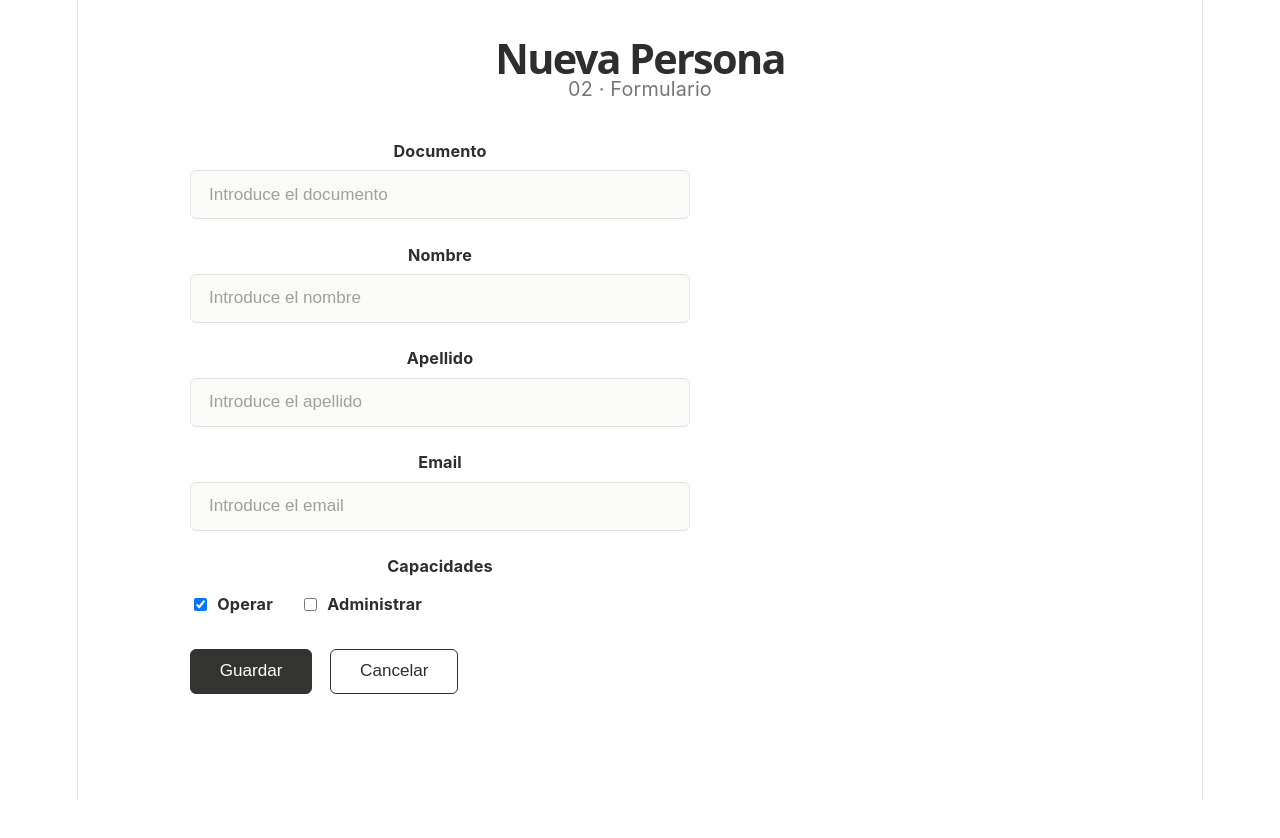
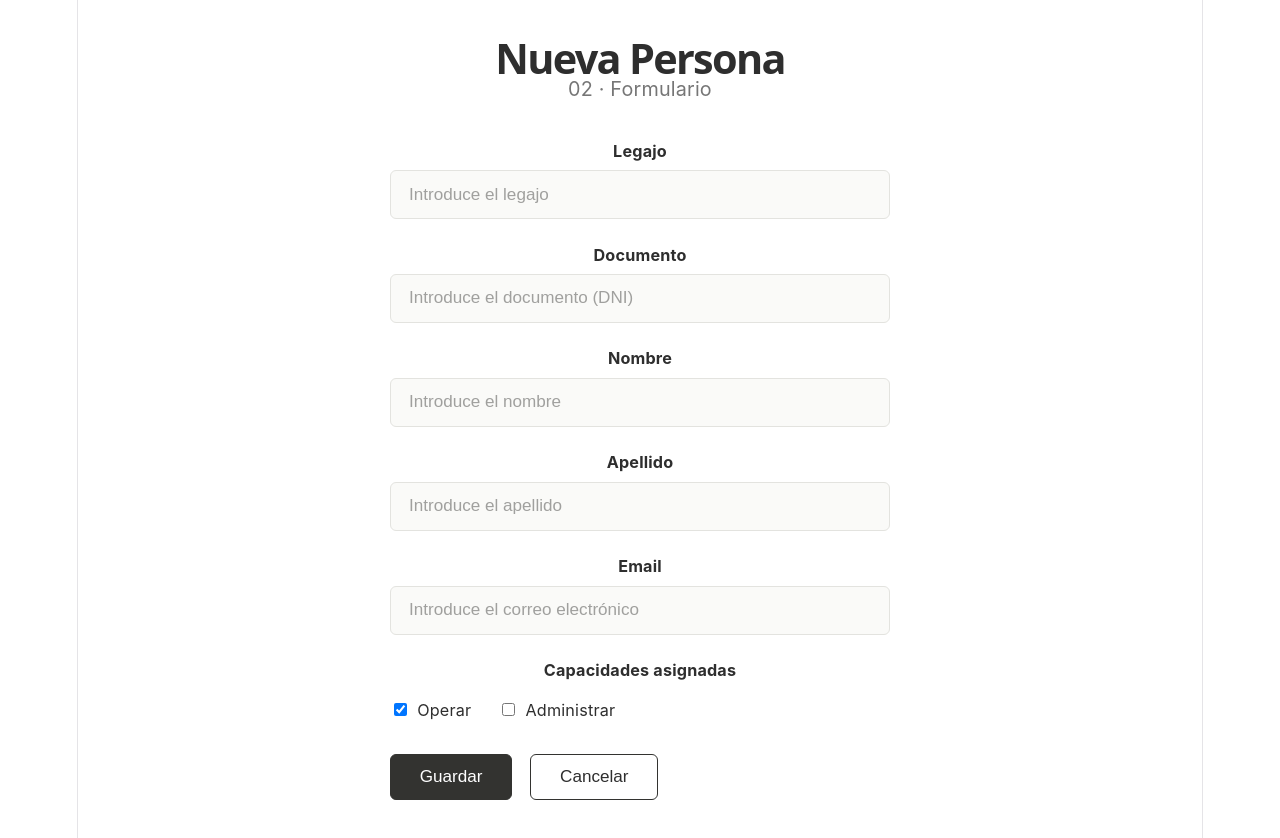
Before and after one commit to UNPSJB/SAIA-grupo-1, a React (Vite) app in the folder frontend/: page / in a window 1280 px wide. Both pictures are taken after a click on the button "+ Agregar Persona". Shown: the top 838 px of the page. Before the commit the page ends 800 px from the top, so only its background shows below. Built offline with nearby package versions, Linux system fonts and the light colour scheme; no server answers.

Commit message:
Restauro componentes de frontend al commit 4c75faf Frontend Persona

```diff
--- a/frontend/src/App.tsx
+++ b/frontend/src/App.tsx
@@ -1,44 +1,16 @@
 import { useState } from 'react';
+import { NuevaPersona } from './views/personas/nuevaPersona';
 import { ListadoPersonas } from './views/personas/listado';
-import { NuevaPersona } from './views/personas/nuevaPersona';
-import type { Persona } from './views/personas/tipos';
 
 function App() {
-  const [vista, setVista] = useState<'listado' | 'alta' | 'detalle' | 'editar'>('listado');
-  const [personaSeleccionada, setPersonaSeleccionada] = useState<Persona | null>(null);
+  const [vista, setVista] = useState<'listado' | 'alta'>('listado');
 
   return (
-    <div style={{ minHeight: '100vh', backgroundColor: 'var(--bg, #f7f7f7)' }}>
+    <div style={{ minHeight: '100vh', backgroundColor: '#ffffff' }}>
       {vista === 'listado' ? (
-        <ListadoPersonas
-          onNuevoClick={() => {
-            setPersonaSeleccionada(null);
-            setVista('alta');
-          }}
-          onDetalleClick={(persona) => {
-            setPersonaSeleccionada(persona);
-            setVista('detalle');
-          }}
-          onEditarClick={(persona) => {
-            setPersonaSeleccionada(persona);
-            setVista('editar');
-          }}
-        />
-      ) : vista === 'alta' ? (
-        <NuevaPersona
-          onSuccess={() => setVista('listado')}
-          onCancel={() => setVista('listado')}
-        />
-      ) : vista === 'detalle' ? (
-        <NuevaPersona
-          persona={personaSeleccionada}
-          modoSoloLectura={true}
-          onSuccess={() => setVista('listado')}
-          onCancel={() => setVista('listado')}
-        />
+        <ListadoPersonas onNuevoClick={() => setVista('alta')} />
       ) : (
         <NuevaPersona
-          persona={personaSeleccionada}
           onSuccess={() => setVista('listado')}
           onCancel={() => setVista('listado')}
         />
--- a/frontend/src/views/personas/listado.tsx
+++ b/frontend/src/views/personas/listado.tsx
@@ -3,18 +3,12 @@ import type { Persona } from './tipos';
 import '../../styles/formularioAlta.css';
 
 interface ListadoPersonasProps {
-  onNuevoClick: () => void;
-  onDetalleClick: (persona: Persona) => void;
-  onEditarClick: (persona: Persona) => void;
+  onNuevoClick?: () => void;
 }
 
-const API_URL = import.meta.env.VITE_API_URL || "http://localhost:8000";
+const API_URL = import.meta.env.VITE_API_URL || 'http://localhost:8000';
 
-export const ListadoPersonas: React.FC<ListadoPersonasProps> = ({
-  onNuevoClick,
-  onDetalleClick,
-  onEditarClick,
-}) => {
+export const ListadoPersonas: React.FC<ListadoPersonasProps> = ({ onNuevoClick }) => {
   const [personas, setPersonas] = useState<Persona[]>([]);
   const [loading, setLoading] = useState(true);
 
@@ -29,25 +23,24 @@ export const ListadoPersonas: React.FC<ListadoPersonasProps> = ({
         setPersonas([]);
       }
     } catch {
+      // Dejar la lista vacía si el backend no responde
       setPersonas([]);
     } finally {
       setLoading(false);
     }
   };
 
-  const handleEliminar = async (persona: Persona) => {
-    if (!persona.legajo) return;
-    if (!window.confirm(`¿Está seguro de que desea eliminar a ${persona.nombre} ${persona.apellido}?`)) return;
+  const handleEliminar = async (id?: number) => {
+    if (!id) return;
+    if (!window.confirm('¿Seguro que desea eliminar a esta persona?')) return;
 
     try {
-      const res = await fetch(`${API_URL}/personas/${persona.legajo}`, { method: 'DELETE' });
+      const res = await fetch(`${API_URL}/personas/${id}`, { method: 'DELETE' });
       if (res.ok) {
-        setPersonas((prev) => prev.filter((p) => p.legajo !== persona.legajo));
-      } else {
-        alert('No se pudo eliminar a la persona.');
+        setPersonas((prev) => prev.filter((p) => p.id !== id));
       }
     } catch {
-      alert('Error de conexión al eliminar.');
+      alert('No se pudo eliminar la persona');
     }
   };
 
@@ -74,6 +67,7 @@ export const ListadoPersonas: React.FC<ListadoPersonasProps> = ({
         <table className="tabla-custom">
           <thead>
             <tr>
+              <th>Legajo</th>
               <th>Documento</th>
               <th>Nombre Completo</th>
               <th>Email</th>
@@ -84,47 +78,40 @@ export const ListadoPersonas: React.FC<ListadoPersonasProps> = ({
           <tbody>
             {loading ? (
               <tr>
-                <td colSpan={5} style={{ textAlign: 'center', padding: '2rem' }}>
+                <td colSpan={6} style={{ textAlign: 'center', padding: '2rem' }}>
                   Cargando personas...
                 </td>
               </tr>
             ) : personas.length === 0 ? (
               <tr>
-                <td colSpan={5} style={{ textAlign: 'center', padding: '2rem' }}>
+                <td colSpan={6} style={{ textAlign: 'center', padding: '2rem' }}>
                   No hay personas registradas.
                 </td>
               </tr>
             ) : (
               personas.map((p) => (
-                <tr key={p.documento}>
+                <tr key={p.id || p.legajo}>
+                  <td>{p.legajo}</td>
                   <td>{p.documento}</td>
                   <td>{`${p.apellido}, ${p.nombre}`}</td>
                   <td>{p.email}</td>
                   <td>
                     {p.capacidades && p.capacidades.length > 0
                       ? p.capacidades.map((c) => c.charAt(0).toUpperCase() + c.slice(1)).join(', ')
-                      : '-'}
+                      : 'Ninguna'}
                   </td>
                   <td className="acciones-col">
                     <div className="acciones-btns">
-                      <button
-                        className="btn-icon"
-                        title="Ver detalles"
-                        onClick={() => onDetalleClick(p)}
-                      >
+                      <button className="btn-icon" title="Ver detalles">
                         👁
                       </button>
-                      <button
-                        className="btn-icon"
-                        title="Editar"
-                        onClick={() => onEditarClick(p)}
-                      >
+                      <button className="btn-icon" title="Editar">
                         ✎
                       </button>
                       <button
                         className="btn-icon"
                         title="Eliminar"
-                        onClick={() => handleEliminar(p)}
+                        onClick={() => handleEliminar(p.id)}
                       >
                         🗑
                       </button>
--- a/frontend/src/views/personas/nuevaPersona.tsx
+++ b/frontend/src/views/personas/nuevaPersona.tsx
@@ -1,188 +1,192 @@
-import React, { useState, useEffect } from 'react';
-import type { Persona, PersonaCreate, TipoCapacidad } from './tipos';
+import React, { useState } from 'react';
+import type { Persona, TipoCapacidad } from './tipos';
 import '../../styles/formularioAlta.css';
 
 interface NuevaPersonaProps {
-  persona?: Persona | null;
-  modoSoloLectura?: boolean;
-  onSuccess: () => void;
-  onCancel: () => void;
+  onSuccess?: () => void;
+  onCancel?: () => void;
 }
 
 const API_URL = import.meta.env.VITE_API_URL || 'http://localhost:8000';
 
-export const NuevaPersona: React.FC<NuevaPersonaProps> = ({
-  persona,
-  modoSoloLectura = false,
-  onSuccess,
-  onCancel,
-}) => {
-  const [documento, setDocumento] = useState('');
-  const [nombre, setNombre] = useState('');
-  const [apellido, setApellido] = useState('');
-  const [email, setEmail] = useState('');
-  const [operar, setOperar] = useState(false);
-  const [administrar, setAdministrar] = useState(false);
+export const NuevaPersona: React.FC<NuevaPersonaProps> = ({ onSuccess, onCancel }) => {
+  const [formData, setFormData] = useState<Omit<Persona, 'id'>>({
+    legajo: '',
+    documento: '',
+    nombre: '',
+    apellido: '',
+    email: '',
+    capacidades: ['operar'], // Por defecto al menos una seleccionada
+  });
 
-  const [mensaje, setMensaje] = useState<string | null>(null);
-  const [error, setError] = useState<string | null>(null);
-  const [guardando, setGuardando] = useState(false);
+  const [loading, setLoading] = useState(false);
+  const [errorMsg, setErrorMsg] = useState<string | null>(null);
+  const [successMsg, setSuccessMsg] = useState<string | null>(null);
 
-  useEffect(() => {
-    if (persona) {
-      setDocumento(persona.documento || '');
-      setNombre(persona.nombre || '');
-      setApellido(persona.apellido || '');
-      setEmail(persona.email || '');
-      setOperar(persona.capacidades?.includes('operar') || false);
-      setAdministrar(persona.capacidades?.includes('administrar') || false);
-    } else {
-      setDocumento('');
-      setNombre('');
-      setApellido('');
-      setEmail('');
-      setOperar(true);
-      setAdministrar(false);
-    }
-  }, [persona]);
+  const handleChange = (e: React.ChangeEvent<HTMLInputElement>) => {
+    const { name, value } = e.target;
+    setFormData((prev) => ({ ...prev, [name]: value }));
+  };
+
+  // Manejador para permitir una o ambas capacidades
+  const handleCapacidadChange = (capacidad: TipoCapacidad) => {
+    setFormData((prev) => {
+      const yaExiste = prev.capacidades.includes(capacidad);
+      const nuevasCapacidades = yaExiste
+        ? prev.capacidades.filter((c) => c !== capacidad)
+        : [...prev.capacidades, capacidad];
+
+      return {
+        ...prev,
+        capacidades: nuevasCapacidades,
+      };
+    });
+  };
 
   const handleSubmit = async (e: React.FormEvent) => {
     e.preventDefault();
-    if (modoSoloLectura) return;
+    setErrorMsg(null);
+    setSuccessMsg(null);
 
-    setError(null);
-    setMensaje(null);
-
-    const capacidades: TipoCapacidad[] = [];
-    if (operar) capacidades.push('operar');
-    if (administrar) capacidades.push('administrar');
-
-    if (capacidades.length === 0) {
-      setError('Debes seleccionar al menos una capacidad.');
+    if (
+      !formData.legajo.trim() ||
+      !formData.documento.trim() ||
+      !formData.nombre.trim() ||
+      !formData.apellido.trim() ||
+      !formData.email.trim()
+    ) {
+      setErrorMsg('Por favor complete todos los datos.');
       return;
     }
 
-    const payload: PersonaCreate = {
-      documento,
-      nombre,
-      apellido,
-      email,
-      capacidades,
-    };
+    if (formData.capacidades.length === 0) {
+      setErrorMsg('Debe asignar al menos una capacidad (operar, administrar o ambas).');
+      return;
+    }
 
-    setGuardando(true);
+    setLoading(true);
 
     try {
-      const url = persona
-        ? `${API_URL}/personas/${persona.legajo}`
-        : `${API_URL}/personas/`;
-      const method = persona ? 'PUT' : 'POST';
-
-      const res = await fetch(url, {
-        method,
+      const response = await fetch(`${API_URL}/personas/`, {
+        method: 'POST',
         headers: { 'Content-Type': 'application/json' },
-        body: JSON.stringify(payload),
+        body: JSON.stringify(formData),
       });
 
-      if (!res.ok) {
-        const data = await res.json().catch(() => ({}));
-        throw new Error(data.detail || 'Error al guardar los datos.');
+      if (!response.ok) {
+        const errorData = await response.json().catch(() => ({}));
+        throw new Error(errorData.detail || 'Error al guardar la persona.');
       }
 
-      setMensaje(persona ? 'Persona actualizada con éxito.' : 'Persona creada con éxito.');
-      setTimeout(() => {
-        onSuccess();
-      }, 500);
+      setSuccessMsg('Persona dada de alta exitosamente.');
+      if (onSuccess) onSuccess();
     } catch (err: unknown) {
-      setError(err instanceof Error ? err.message : 'Error inesperado.');
+      if (err instanceof Error) {
+        setErrorMsg(err.message);
+      } else {
+        setErrorMsg('Error de conexión con el servidor.');
+      }
     } finally {
-      setGuardando(false);
+      setLoading(false);
     }
   };
 
-  const titulo = modoSoloLectura
-    ? 'Detalle de Persona'
-    : persona
-    ? 'Editar Persona'
-    : 'Nueva Persona';
-
   return (
-    <div className="modulo-container">
+    <div className="modulo-container formulario-box">
       <div className="modulo-header">
-        <h1>{titulo}</h1>
+        <h1>Nueva Persona</h1>
         <div className="subtitulo">02 · Formulario</div>
       </div>
 
-      {error && <div className="alerta-error">{error}</div>}
-      {mensaje && <div className="alerta-exito">{mensaje}</div>}
+      {errorMsg && <div className="alerta-error">{errorMsg}</div>}
+      {successMsg && <div className="alerta-exito">{successMsg}</div>}
 
-      <form onSubmit={handleSubmit} className="formulario-box">
+      <form onSubmit={handleSubmit}>
         <div className="form-group">
-          <label>Documento</label>
+          <label htmlFor="legajo">Legajo</label>
           <input
+            id="legajo"
+            name="legajo"
             type="text"
-            placeholder="Introduce el documento"
-            value={documento}
-            disabled={modoSoloLectura}
-            onChange={(e) => setDocumento(e.target.value)}
+            placeholder="Introduce el legajo"
+            value={formData.legajo}
+            onChange={handleChange}
             required
           />
         </div>
 
         <div className="form-group">
-          <label>Nombre</label>
+          <label htmlFor="documento">Documento</label>
           <input
+            id="documento"
+            name="documento"
             type="text"
-            placeholder="Introduce el nombre"
-            value={nombre}
-            disabled={modoSoloLectura}
-            onChange={(e) => setNombre(e.target.value)}
+            placeholder="Introduce el documento (DNI)"
+            value={formData.documento}
+            onChange={handleChange}
             required
           />
         </div>
 
         <div className="form-group">
-          <label>Apellido</label>
+          <label htmlFor="nombre">Nombre</label>
           <input
+            id="nombre"
+            name="nombre"
             type="text"
-            placeholder="Introduce el apellido"
-            value={apellido}
-            disabled={modoSoloLectura}
-            onChange={(e) => setApellido(e.target.value)}
+            placeholder="Introduce el nombre"
+            value={formData.nombre}
+            onChange={handleChange}
             required
           />
         </div>
 
         <div className="form-group">
-          <label>Email</label>
+          <label htmlFor="apellido">Apellido</label>
           <input
-            type="email"
-            placeholder="Introduce el email"
-            value={email}
-            disabled={modoSoloLectura}
-            onChange={(e) => setEmail(e.target.value)}
+            id="apellido"
+            name="apellido"
+            type="text"
+            placeholder="Introduce el apellido"
+            value={formData.apellido}
+            onChange={handleChange}
             required
           />
         </div>
 
         <div className="form-group">
-          <label>Capacidades</label>
-          <div style={{ display: 'flex', gap: '1.5rem', marginTop: '0.3rem' }}>
-            <label style={{ display: 'flex', alignItems: 'center', gap: '0.4rem', cursor: modoSoloLectura ? 'default' : 'pointer' }}>
+          <label htmlFor="email">Email</label>
+          <input
+            id="email"
+            name="email"
+            type="email"
+            placeholder="Introduce el correo electrónico"
+            value={formData.email}
+            onChange={handleChange}
+            required
+          />
+        </div>
+
+        {/* Sección de capacidades con soporte para una o ambas */}
+        <div className="form-group">
+          <label>Capacidades asignadas</label>
+          <div style={{ display: 'flex', gap: '1.5rem', marginTop: '0.4rem' }}>
+            <label style={{ display: 'flex', alignItems: 'center', gap: '0.4rem', cursor: 'pointer', fontWeight: 'normal' }}>
               <input
                 type="checkbox"
-                checked={operar}
-                disabled={modoSoloLectura}
-                onChange={(e) => setOperar(e.target.checked)}
+                checked={formData.capacidades.includes('operar')}
+                onChange={() => handleCapacidadChange('operar')}
+                style={{ width: 'auto' }}
               />
               Operar
             </label>
-            <label style={{ display: 'flex', alignItems: 'center', gap: '0.4rem', cursor: modoSoloLectura ? 'default' : 'pointer' }}>
+
+            <label style={{ display: 'flex', alignItems: 'center', gap: '0.4rem', cursor: 'pointer', fontWeight: 'normal' }}>
               <input
                 type="checkbox"
-                checked={administrar}
-                disabled={modoSoloLectura}
-                onChange={(e) => setAdministrar(e.target.checked)}
+                checked={formData.capacidades.includes('administrar')}
+                onChange={() => handleCapacidadChange('administrar')}
+                style={{ width: 'auto' }}
               />
               Administrar
             </label>
@@ -190,14 +194,14 @@ export const NuevaPersona: React.FC<NuevaPersonaProps> = ({
         </div>
 
         <div className="form-acciones">
-          {!modoSoloLectura && (
-            <button type="submit" className="btn-guardar" disabled={guardando}>
-              {guardando ? 'Guardando...' : 'Guardar'}
+          <button type="submit" className="btn-guardar" disabled={loading}>
+            {loading ? 'Guardando...' : 'Guardar'}
+          </button>
+          {onCancel && (
+            <button type="button" onClick={onCancel} className="btn-cancelar">
+              Cancelar
             </button>
           )}
-          <button type="button" onClick={onCancel} className="btn-cancelar">
-            {modoSoloLectura ? 'Volver' : 'Cancelar'}
-          </button>
         </div>
       </form>
     </div>
--- a/frontend/src/views/personas/tipos.tsx
+++ b/frontend/src/views/personas/tipos.tsx
@@ -1,12 +1,11 @@
 export type TipoCapacidad = 'operar' | 'administrar';
 
 export interface Persona {
-  legajo?: number;
+  id?: number;
+  legajo: string;
   documento: string;
   nombre: string;
   apellido: string;
   email: string;
   capacidades: TipoCapacidad[];
 }
-
-export type PersonaCreate = Omit<Persona, 'legajo'>;
```
